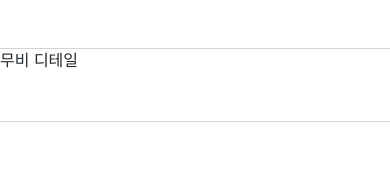
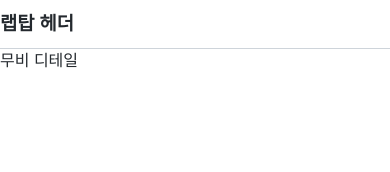
Before and after one commit to choiwono/movie-clone, a React (Create React App) app: page /movies/detail/1 in a window 390 px wide. Shown: the top 172 px of the page. Built offline with nearby package versions, Linux system fonts and the light colour scheme.

Commit message:
:sparkles: 모바일 헤더 디자인 변경, sidemenu 추가

```diff
--- a/package.json
+++ b/package.json
@@ -6,6 +6,9 @@
     "@craco/craco": "^5.6.4",
     "@iconify/icons-ant-design": "^1.0.7",
     "@iconify/icons-dashicons": "^1.0.8",
+    "@iconify/icons-feather": "^1.0.9",
+    "@iconify/icons-ion": "^1.0.12",
+    "@iconify/icons-mdi": "^1.0.95",
     "@iconify/react": "^1.1.3",
     "@testing-library/jest-dom": "^4.2.4",
     "@testing-library/react": "^9.3.2",
--- a/src/App.tsx
+++ b/src/App.tsx
@@ -10,7 +10,6 @@ const App: React.FC = () => {
       <GlobalStyle />
       <Router />
       <ToastContainer />
-      <HeaderMobile />
     </Fragment>
   );
 }
--- a/src/Shared/style/GlobalStyle.js
+++ b/src/Shared/style/GlobalStyle.js
@@ -231,6 +231,10 @@ const GlobalStyle = createGlobalStyle`
     .bm-overlay {
         background: rgba(0, 0, 0, 0.3);
     }
+
+    a {
+        text-decoration: none;
+    }
 `
 
 export default GlobalStyle;
--- a/src/Shared/style/shared.js
+++ b/src/Shared/style/shared.js
@@ -25,6 +25,7 @@ export const color = {
     textWhite: '#ffffff',
     textLink: '#0052cc',
 
+    backgroundDarkHeader: '#2F2F37',
     backgroundDarkGrey: '#c2c4c7',
     backgroundDarkPrimary: '#0747A6',
     backgroundLightGrey: '#dfe1e6',
--- a/src/components/Layout/Header/HeaderMobile.tsx
+++ b/src/components/Layout/Header/HeaderMobile.tsx
@@ -1,6 +1,13 @@
 import * as React from 'react';
 import styled from 'styled-components'
 import oc from 'open-color'
+import { Link } from 'react-router-dom';
+import { Icon } from '@iconify/react';
+import menuIcon from '@iconify/icons-feather/menu';
+import searchSharp from '@iconify/icons-ion/search-sharp';
+import closeThick from '@iconify/icons-mdi/close-thick';
+import { color, font } from '@/Shared/style/shared';
+import { useState } from 'react';
 
 const SHeader = styled.header`
     position: relative;
@@ -8,49 +15,116 @@ const SHeader = styled.header`
     display: flex;
     align-items: center;
     justify-content: space-between;
-    background-color: white;
+    background-color: ${color.backgroundDarkHeader};
     border-bottom: 1px solid ${oc.gray[4]};
-    height:48px;
+    height: 56px;
+    color: ${color.textWhite};
+    svg {
+        color: ${color.textWhite};
+    }
 `;
 
-const SideNavBar = styled.header`
+const SideNavBar = styled.div`
     height: 100%;
-    width: 0;
+    padding-top: 56px;
+    min-width: 200px;
     position: fixed;
     z-index: 1;
     top: 0;
     left: 0;
     background-color: #111;
     overflow-x: hidden;
-    padding-top: 60px;
     transition: 0.5s;
 `;
+
+const SideMenu = styled.div`
+    padding: 15px;
+    height: 50px;
+    line-height: 50px;
+    text-align: center;
+    font-size: 1.2rem;
+
+    a {
+        ${font.bold};
+        color: ${color.textLight};
+    }
+`
 
 const CloseBtn = styled.span`
     position: absolute;
     top: 0;
-  right: 25px;
+    right: 15px;
     font-size: 36px;
+    margin-top: 10px;
     margin-left: 50px;
+    svg {
+        color: ${color.textLight};
+    }
 `;
 
-const DrawerButton = styled.button`
-    padding: 12px 16px;
+const HeaderActionWrappers = styled.div`
+    box-sizing: border-box;
+    outline: none;
+    height: 56px;
+`
+
+const ActionButton = styled.button`
+    padding: 14px 18px;
     border: 0;
     background-color: rgba(0,0,0,0);
 `
 
+const DrawerIcon = styled(Icon)`
+    font-size: 30px;
+`
+
+const HeaderLogo = styled.h3`
+    font-size: 1.35rem;
+    margin: 0px;
+`
+
 const HeaderMobile = () => {
+    const [ sideBar, setSidebar ] = useState(false);
+
+    const showNavBar = () => {
+        setSidebar(true);
+    }
+
+    const hideNavBar = () => {
+        setSidebar(false);
+    }
+
     return (
         <React.Fragment>
             <SHeader>
-                <DrawerButton>
-
-                </DrawerButton>
+                <HeaderActionWrappers>
+                    <ActionButton onClick={showNavBar}>
+                        <DrawerIcon icon={menuIcon} />
+                    </ActionButton>
+                </HeaderActionWrappers>
+                <HeaderLogo>My Movie</HeaderLogo>
+                <HeaderActionWrappers>
+                    <ActionButton>
+                        <DrawerIcon icon={searchSharp} />
+                    </ActionButton>
+                </HeaderActionWrappers>
             </SHeader>
+            { sideBar &&
                 <SideNavBar>
-                <CloseBtn/>
+                    <SideMenu>
+                        <Link to="/">메뉴1</Link>
+                    </SideMenu>
+                    <SideMenu>
+                        <Link to="/">메뉴2</Link>
+                    </SideMenu>
+                    <SideMenu>
+                        <Link to="/">메뉴3</Link>
+                    </SideMenu>
+                    <CloseBtn onClick={hideNavBar}>
+                        <DrawerIcon icon={closeThick} />
+                    </CloseBtn>
                 </SideNavBar>
+            }
         </React.Fragment>
     );
 }
--- /dev/null
+++ b/src/components/Layout/Header/LapTopHeader.tsx
@@ -0,0 +1,26 @@
+import * as React from 'react';
+import styled from 'styled-components'
+import oc from 'open-color'
+
+const SHeader = styled.header`
+    position: relative;
+    margin: 0 auto;
+    display: flex;
+    align-items: center;
+    justify-content: space-between;
+    background-color: white;
+    border-bottom: 1px solid ${oc.gray[4]};
+    height:48px;
+`;
+
+const LapTopHeader = () => {
+    return (
+        <React.Fragment>
+            <SHeader>
+                <h3>랩탑 헤더</h3>
+            </SHeader>
+        </React.Fragment>
+    );
+}
+
+export default LapTopHeader;
--- a/src/routes/index.tsx
+++ b/src/routes/index.tsx
@@ -6,15 +6,19 @@ import MovieDetail from '@/pages/MovieDetail'
 import { useMediaQuery } from 'react-responsive';
 import { device } from '@/Shared/style/shared';
 import HeaderMobile from '@/components/Layout/Header/HeaderMobile'
+import LapTopHeader from '@/components/Layout/Header/LapTopHeader'
 
 const Routes = () => {
-    const isMobileOrTabletHeader = useMediaQuery({
-        query : `(min-device-width: ${device.Tablet})`
+
+    const isTableOrLabtopHeader = useMediaQuery({
+        query : `(min-device-width : ${device.Tablet})`
     })
 
     return (
         <Router>
-            { isMobileOrTabletHeader &&  <HeaderMobile /> }
+            { isTableOrLabtopHeader ?
+                <LapTopHeader />
+              : <HeaderMobile/> }
             <Switch>
                 <Route path="/movies/detail/:id" component={MovieDetail} />
                 <Route path="/movies/:category" component={Movies} />
```
Also changed, not shown: src/Shared/hooks/useOnClickOutSide.tsx (+12 -3 lines), 1 other file (tests, documents, lock files or other folders). Lines whose indentation alone changed are shown as unchanged.
